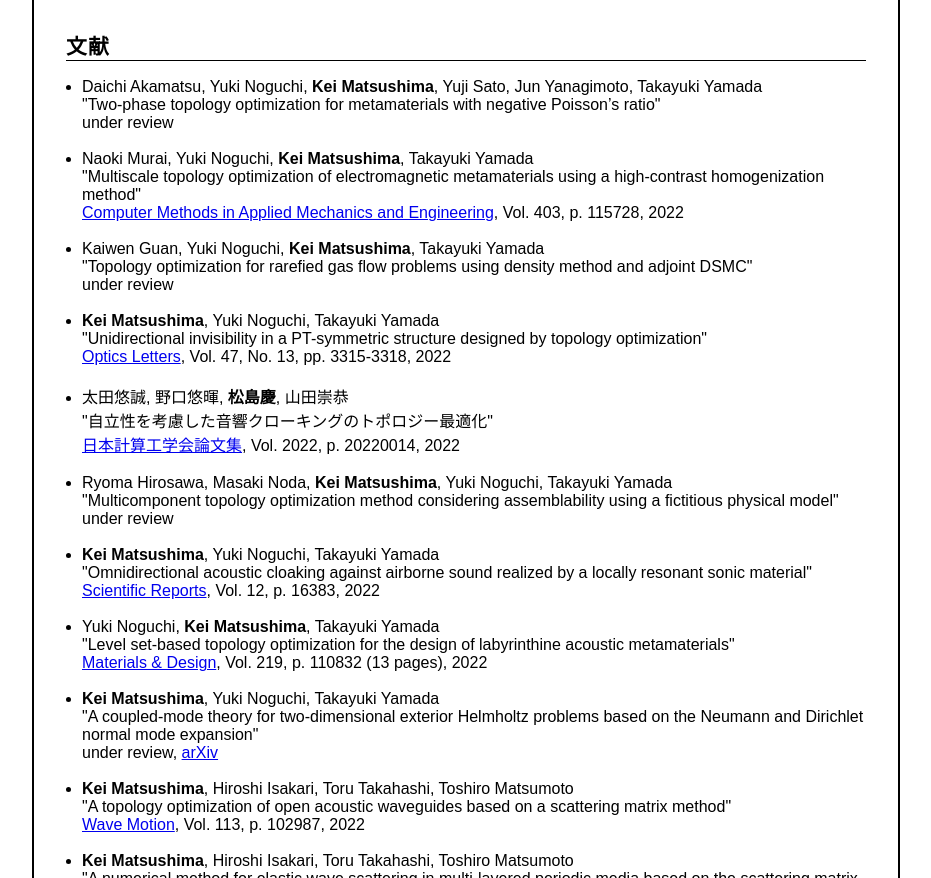
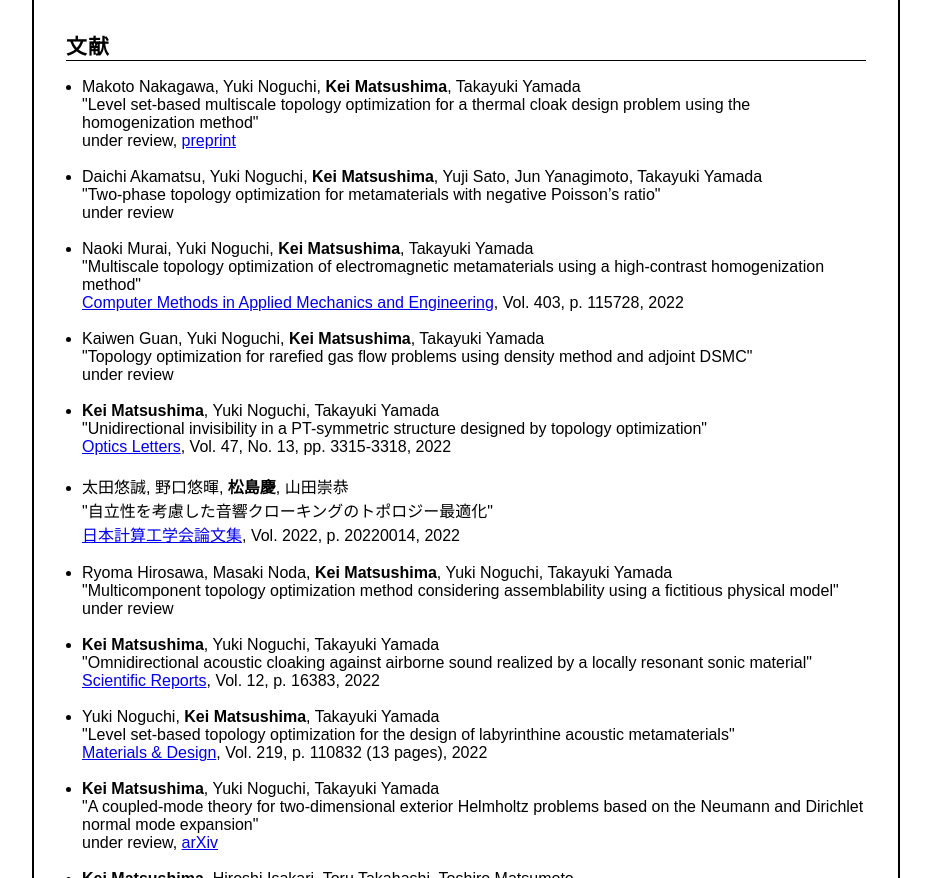
Before and after one commit to k-matsushima-19/k-matsushima-19.github.io, a plain HTML site: page index.html in a window 1280 px wide. Shown: the part 1462-2340 px from the top of the page, without its empty margins (174-1105 px from the left). Drawn offline with Linux system fonts and the light colour scheme.

Commit message:
Update index.html
Add Nakagawa preprint

```diff
--- a/index.html
+++ b/index.html
@@ -200,6 +200,15 @@
     <div class="section">
       <h2>文献</h2>
       <ul>
+	<li>
+	  Makoto Nakagawa, Yuki Noguchi, <b>Kei Matsushima</b>, Takayuki Yamada
+	  <br />
+	  "Level set-based multiscale topology optimization for a thermal cloak design problem using the homogenization method"
+	  <br />
+	  under review, <a href="http://ssrn.com/abstract=4267728">preprint</a>
+	</li>
+	<br />
+
 	<li>
 	  Daichi Akamatsu, Yuki Noguchi, <b>Kei Matsushima</b>, Yuji Sato, Jun Yanagimoto, Takayuki Yamada
 	  <br />
```
